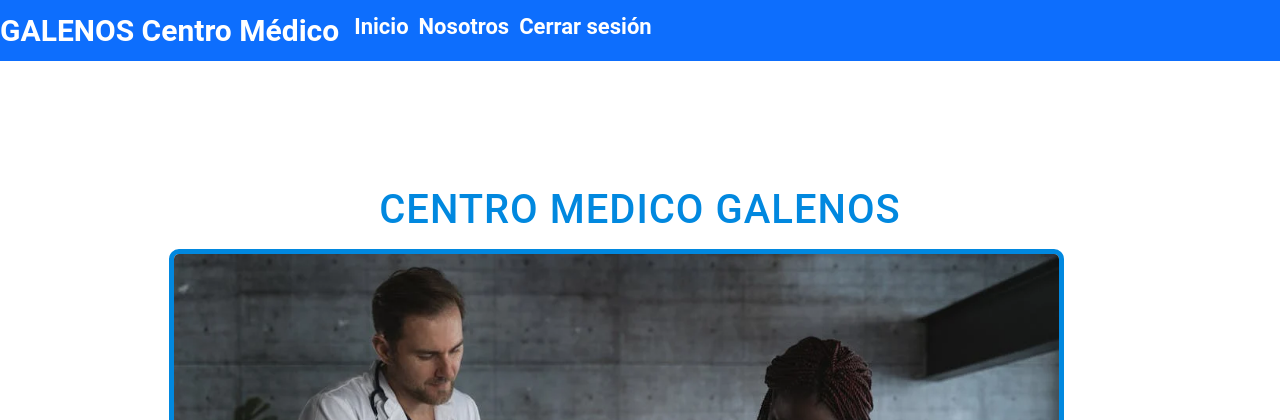
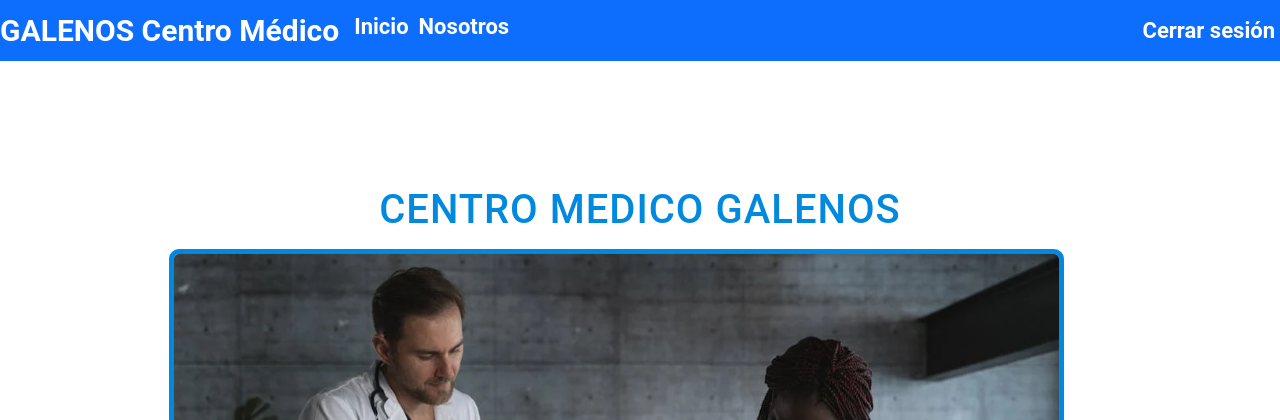
Before and after one commit to Camiliink/SAMI_GALENOS, a Django app: page /inicio/ in a window 1280 px wide. Shown: the top 420 px of the page. Run offline with Django 5.2, Linux system fonts and the light colour scheme.

Commit message:
hola mundo 5
5

```diff
--- a/crud/templates/base.html
+++ b/crud/templates/base.html
@@ -32,12 +32,15 @@
                 <a class="navbar-brand" href="{% url 'inicio' %}" style="color: white; font-weight: bolder; font-size: 30px;">GALENOS Centro Médico</a>
                 <a class="nav-item nav-link active" href="{% url 'inicio' %}" aria-current="page" style="color: white; font-weight: bold; font-size: 22px;">Inicio</a>
                 <a class="nav-item nav-link active" href="{% url 'nosotros' %}" aria-current="page" style="color: white; font-weight: bold; font-size: 22px;">Nosotros</a>
-                <a class="nav-item nav-link active" href="{% url 'login' %}" aria-current="page" style="color: white; font-weight: bold; font-size: 22px;">Cerrar sesión</a>
                 {% if request.session.tipo_usuario == 'administrador' %}
                     <a class="nav-item nav-link active" href="{% url 'usuarios' %}" aria-current="page" style="color: white; font-weight: bold; font-size: 22px;">Usuarios</a>
                 {% elif request.session.tipo_usuario == 'paciente' %}
                     <a class="nav-item nav-link active" href="{% url 'hora' %}" aria-current="page" style="color: white; font-weight: bold; font-size: 22px;">Hora</a>
                 {% endif %}
+            </div>
+
+            <div class="nav navbar-nav ms-auto">
+                <a class="nav-item nav-link active" href="{% url 'login' %}" aria-current="page"  style="color: white; font-weight: bold; font-size: 22px; margin-left: 10px;">Cerrar sesión</a>
             </div>
         </nav>
 
```
Also changed, not shown: db.sqlite3.
